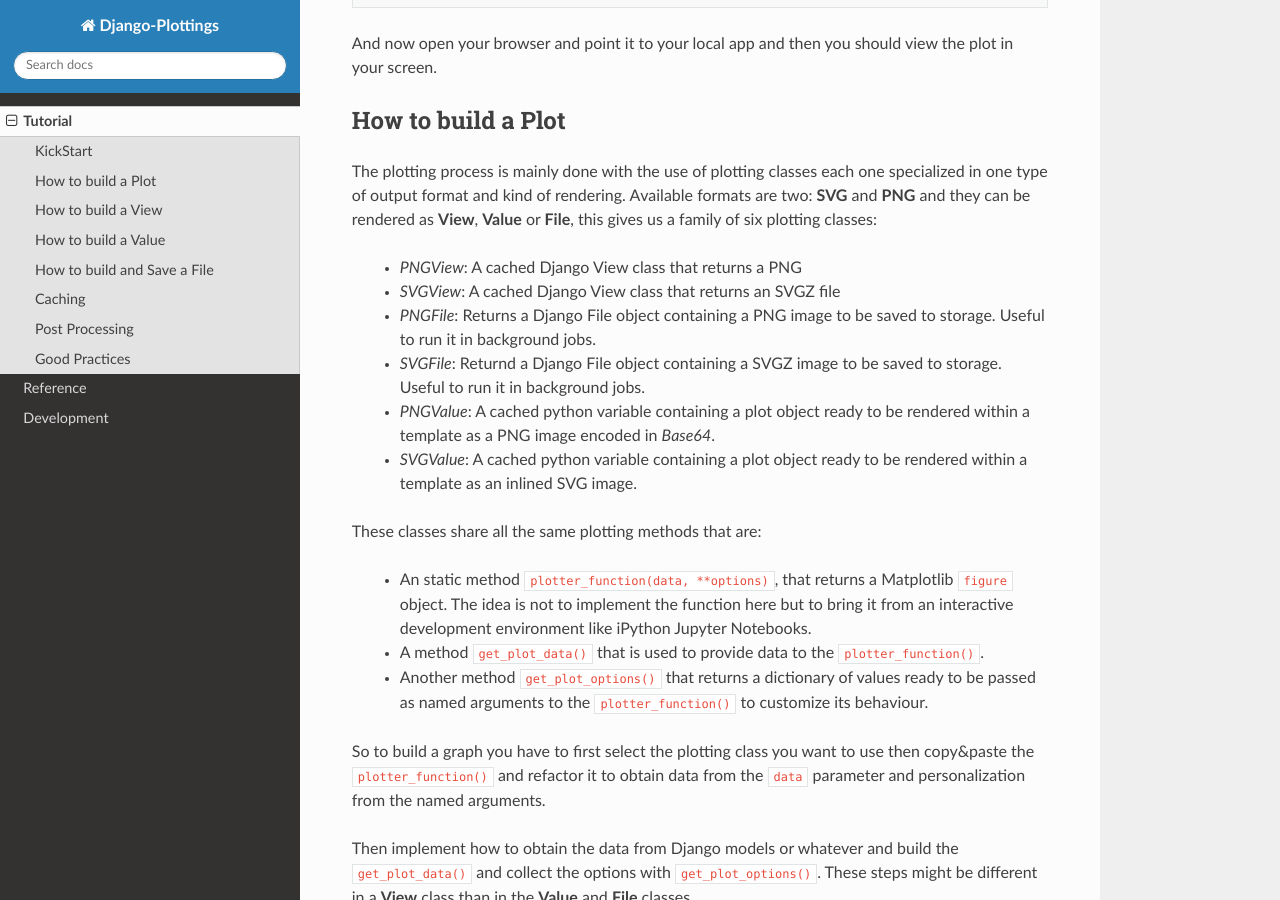
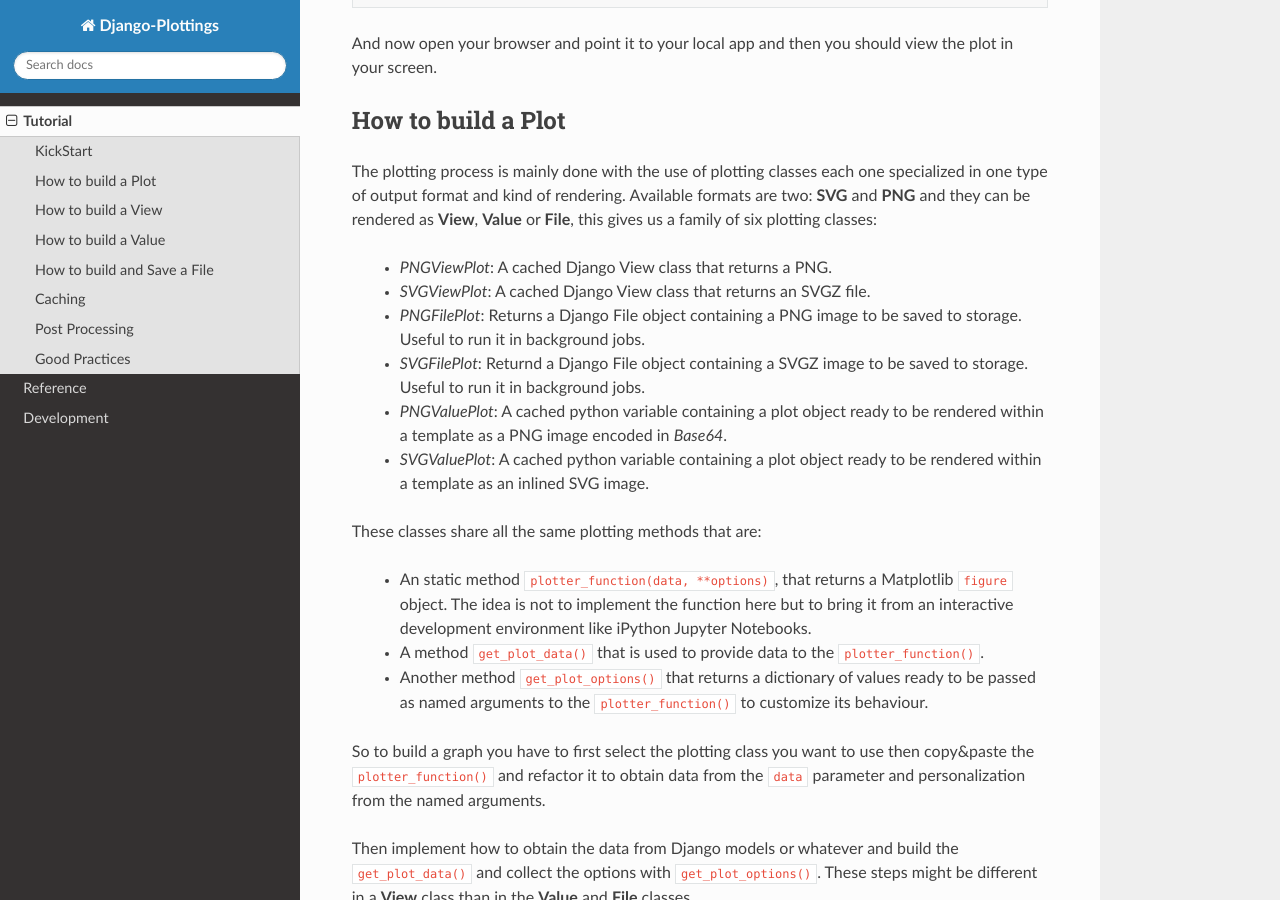
Before and after one commit to llou/django-plottings, a Sphinx documentation site: the page built from docs/tutorials.rst, in a window 1280 px wide and 900 px high, scrolled down 1751 px. Built offline with Sphinx 7.4.7 and the Read the Docs theme 2.0.0, drawn with Linux system fonts in a browser that asks for light colours.

Commit message:
some minor doc fixes

```diff
--- a/docs/tutorials.rst
+++ b/docs/tutorials.rst
@@ -94,17 +94,15 @@ specialized in one type of output format and kind of rendering. Available
 formats are two: **SVG** and **PNG** and they can be rendered as **View**,
 **Value** or **File**, this gives us a family of six plotting classes:
 
- - *PNGView*: A cached Django View class that returns a PNG
- - *SVGView*: A cached Django View class that returns an SVGZ file
- - *PNGFile*: Returns a Django File object containing a PNG image to be saved
-   to
-   storage. Useful to run it in background jobs.
- - *SVGFile*: Returnd a Django File object containing a SVGZ image to be saved
-   to
-   storage. Useful to run it in background jobs.
- - *PNGValue*: A cached python variable containing a plot object ready to be
+ - *PNGViewPlot*: A cached Django View class that returns a PNG.
+ - *SVGViewPlot*: A cached Django View class that returns an SVGZ file.
+ - *PNGFilePlot*: Returns a Django File object containing a PNG image to be
+   saved to storage. Useful to run it in background jobs.
+ - *SVGFilePlot*: Returnd a Django File object containing a SVGZ image to be
+   saved to storage. Useful to run it in background jobs.
+ - *PNGValuePlot*: A cached python variable containing a plot object ready to be
    rendered within a template as a PNG image encoded in *Base64*.
- - *SVGValue*: A cached python variable containing a plot object ready to be
+ - *SVGValuePlot*: A cached python variable containing a plot object ready to be
    rendered within a template as an inlined SVG image.
 
 These classes share all the same plotting methods that are:
```
